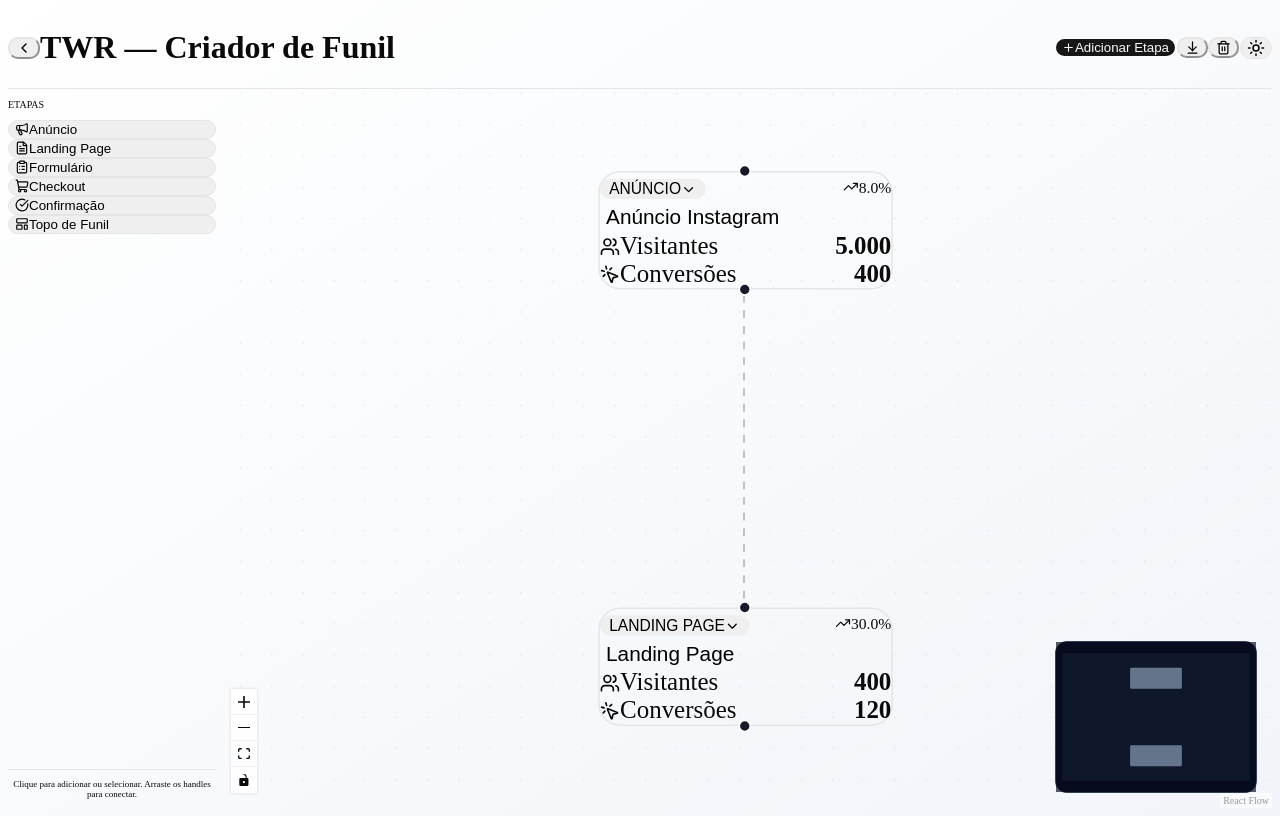
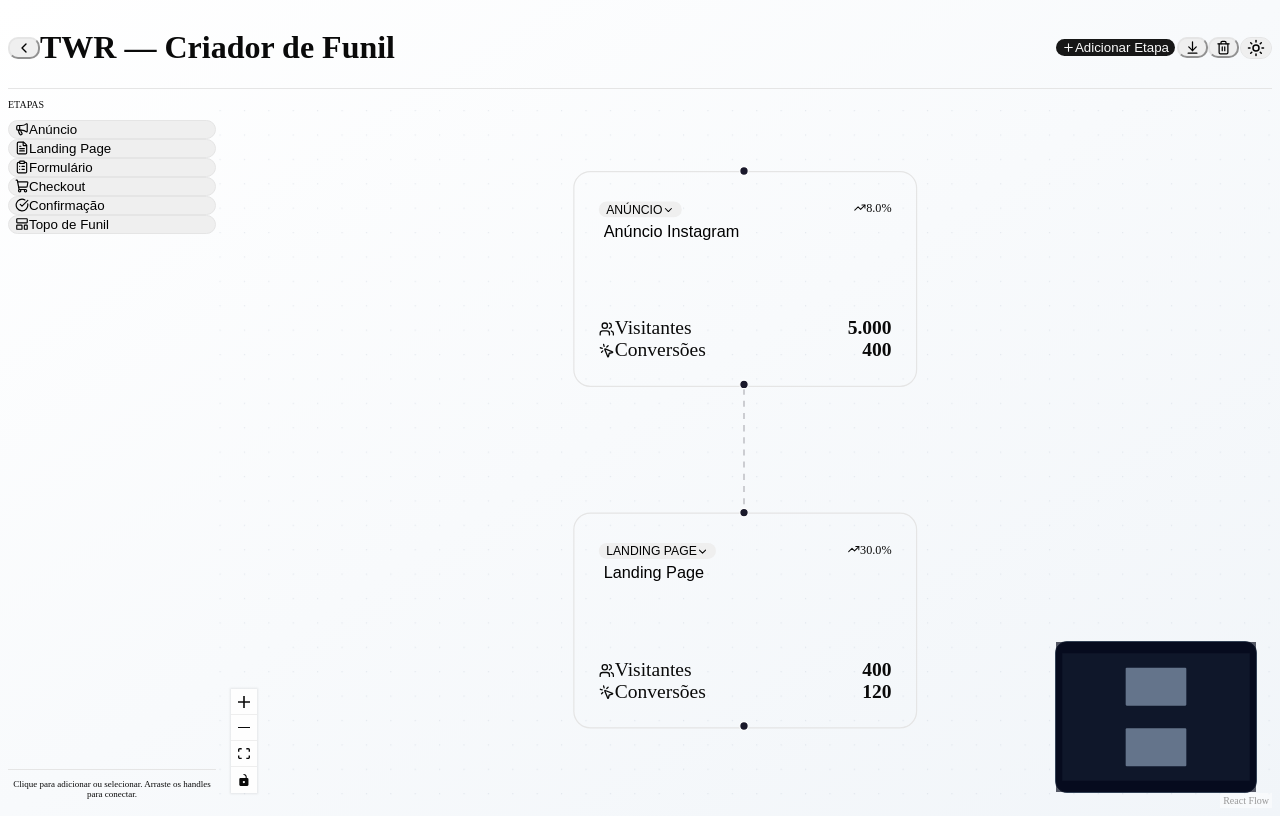
Before and after one commit to FrantzJupiter/funil-twr, a Next.js app: page / in a window 1280 px wide. Built offline with nearby package versions, Linux system fonts and the light colour scheme.

Commit message:
feat: Atualizando estilo do FunnelNode e melhorias na UX

```diff
--- a/src/components/FunnelNode.tsx
+++ b/src/components/FunnelNode.tsx
@@ -1,6 +1,6 @@
 "use client";
 
-import { Handle, Position, useReactFlow, NodeResizer, NodeProps } from '@xyflow/react';
+import { Handle, Position, useReactFlow, NodeProps } from '@xyflow/react';
 import { MousePointerClick, Users, X, TrendingUp, ChevronDown } from 'lucide-react';
 import { useState, useRef, useEffect } from 'react';
 import { FunnelNodeType } from '@/types/funnel';
@@ -17,14 +17,14 @@ const STEP_TYPES = [
 ];
 
 const STEP_TYPE_COLORS: Record<string, string> = {
-  'Topo de Funil':  'bg-blue-100/80   dark:bg-blue-900/40   text-blue-800   dark:text-blue-200',
-  'Meio de Funil':  'bg-violet-100/80 dark:bg-violet-900/40 text-violet-800 dark:text-violet-200',
-  'Fundo de Funil': 'bg-emerald-100/80 dark:bg-emerald-900/40 text-emerald-800 dark:text-emerald-200',
-  'Anúncio':        'bg-orange-100/80 dark:bg-orange-900/40 text-orange-800 dark:text-orange-200',
-  'Landing Page':   'bg-sky-100/80    dark:bg-sky-900/40    text-sky-800    dark:text-sky-200',
-  'Formulário':     'bg-pink-100/80   dark:bg-pink-900/40   text-pink-800   dark:text-pink-200',
-  'Checkout':       'bg-amber-100/80  dark:bg-amber-900/40  text-amber-800  dark:text-amber-200',
-  'Confirmação':    'bg-teal-100/80   dark:bg-teal-900/40   text-teal-800   dark:text-teal-200',
+  'Topo de Funil':  'bg-blue-100/80   dark:bg-blue-900/60   text-blue-800   dark:text-blue-200',
+  'Meio de Funil':  'bg-violet-100/80 dark:bg-violet-900/60 text-violet-800 dark:text-violet-200',
+  'Fundo de Funil': 'bg-emerald-100/80 dark:bg-emerald-900/60 text-emerald-800 dark:text-emerald-200',
+  'Anúncio':        'bg-orange-100/80 dark:bg-orange-900/60 text-orange-800 dark:text-orange-200',
+  'Landing Page':   'bg-sky-100/80    dark:bg-sky-900/60    text-sky-800    dark:text-sky-200',
+  'Formulário':     'bg-pink-100/80   dark:bg-pink-900/60   text-pink-800   dark:text-pink-200',
+  'Checkout':       'bg-amber-100/80  dark:bg-amber-900/60  text-amber-800  dark:text-amber-200',
+  'Confirmação':    'bg-teal-100/80   dark:bg-teal-900/60   text-teal-800   dark:text-teal-200',
 };
 
 function NumericInput({ value, onChange }: { value: number; onChange: (v: number) => void }) {
@@ -62,7 +62,7 @@ function NumericInput({ value, onChange }: { value: number; onChange: (v: number
 
   return (
     <strong
-      className="cursor-text rounded px-1 hover:bg-white/40 dark:hover:bg-white/10 transition-colors text-slate-800 dark:text-white"
+      className="cursor-text rounded px-1 hover:bg-black/5 dark:hover:bg-white/10 transition-colors text-slate-800 dark:text-white"
       onClick={() => { setDraft(String(value)); setEditing(true); }}
       title="Clique para editar"
     >
@@ -94,31 +94,8 @@ export default function FunnelNode({ id, data, selected }: NodeProps<FunnelNodeT
   }, []);
 
   return (
-    <>
-      <NodeResizer
-        isVisible={selected}
-        minWidth={300}
-        minHeight={220}
-        lineStyle={{
-          strokeWidth: 12,
-          stroke: 'transparent',
-        }}
-        handleStyle={{
-          width: 20,
-          height: 20,
-          borderRadius: 4,
-          background: 'rgb(96 165 250)',
-          border: '2px solid white',
-          opacity: selected ? 1 : 0,
-        }}
-        shouldResize={(_event, params) => {
-          const isHorizontal = params.direction[0] !== 0 && params.direction[1] === 0;
-          const isVertical   = params.direction[0] === 0 && params.direction[1] !== 0;
-          return isHorizontal || isVertical;
-        }}
-      />
-
-      <div className="w-full h-full relative">
+    // 1. TAMANHO FIXO: Largura e Altura explícitas aqui resolvem o bug do minimapa instantaneamente.
+    <div style={{ width: 280, height: 175 }} className="relative group font-sans">
       <Handle
         type="target"
         position={Position.Top}
@@ -127,14 +104,16 @@ export default function FunnelNode({ id, data, selected }: NodeProps<FunnelNodeT
 
       <div className={`
         w-full h-full rounded-xl border transition-all duration-300 flex flex-col overflow-visible
-          backdrop-blur-xl hover:border-blue-400/40
+        backdrop-blur-xl hover:border-blue-400/50
         ${selected
-            ? 'border-blue-400/50 shadow-[0_0_28px_rgba(59,130,246,0.5)] bg-white/90 dark:bg-slate-900/90'
-            : 'border-white/20 shadow-xl bg-white/75 dark:bg-slate-900/75'
+          ? 'border-blue-400 shadow-[0_0_25px_rgba(59,130,246,0.4)] bg-white/95 dark:bg-slate-900/95'
+          : 'border-slate-200 dark:border-slate-700 shadow-xl bg-white/80 dark:bg-slate-900/80'
         }
       `}>
-          <div className="px-6 pt-6 pb-4 flex flex-col gap-4">
-            <div className="flex items-center justify-between" ref={dropdownRef}>
+        {/* 2. PADDING GARANTIDO: Usando 'style' inline para forçar o espaçamento independente do Tailwind */}
+        <div style={{ padding: '20px' }} className="flex flex-col h-full">
+
+          <div className="flex items-center justify-between mb-4" ref={dropdownRef}>
             <div className="relative">
               <button
                 onClick={() => setDropdownOpen(o => !o)}
@@ -172,9 +151,8 @@ export default function FunnelNode({ id, data, selected }: NodeProps<FunnelNodeT
             placeholder="Nome da etapa..."
             className="w-full text-sm font-bold text-slate-800 dark:text-white bg-transparent border-b border-transparent hover:border-slate-300 dark:hover:border-white/20 focus:border-blue-400 outline-none transition-colors placeholder:text-slate-400"
           />
-          </div>
 
-          <div className="px-6 pb-6 mt-auto flex flex-col gap-3">
+          <div className="mt-auto flex flex-col gap-2.5">
             <div className="flex items-center justify-between text-xs text-slate-600 dark:text-slate-300">
               <div className="flex items-center gap-1.5">
                 <Users size={13} className="text-blue-500 dark:text-blue-400 shrink-0" />
@@ -201,11 +179,13 @@ export default function FunnelNode({ id, data, selected }: NodeProps<FunnelNodeT
             </div>
           </div>
         </div>
+      </div>
 
-        <div className="absolute top-[-24px] right-[-24px] w-12 h-12 flex items-center justify-center z-50 group/btn">
+      {/* Botão X de excluir */}
+      <div className="absolute top-[-12px] right-[-12px] w-8 h-8 flex items-center justify-center z-50 group/btn">
         <button
           onClick={() => setNodes(nds => nds.filter(n => n.id !== id))}
-            className="w-6 h-6 flex items-center justify-center rounded-full border border-slate-300 dark:border-white/20 transition-all duration-300 cursor-pointer outline-none text-slate-600 dark:text-slate-300 bg-white dark:bg-slate-800 opacity-0 group-hover/btn:opacity-100 hover:text-red-500 hover:border-red-500 hover:shadow-[0_0_15px_3px_rgba(239,68,68,0.4)] active:scale-95"
+          className="w-6 h-6 flex items-center justify-center rounded-full border border-slate-300 dark:border-slate-600 transition-all duration-300 cursor-pointer outline-none text-slate-600 dark:text-slate-300 bg-white dark:bg-slate-800 opacity-0 group-hover:opacity-100 hover:text-red-500 hover:border-red-500 hover:shadow-md active:scale-95"
         >
           <X size={12} strokeWidth={2.5} />
         </button>
@@ -217,6 +197,5 @@ export default function FunnelNode({ id, data, selected }: NodeProps<FunnelNodeT
         className="w-3 h-3 bg-slate-400 border-2 border-slate-600 dark:border-slate-300 z-50"
       />
     </div>
-    </>
   );
 }
```
Lines whose indentation alone changed are shown as unchanged.
